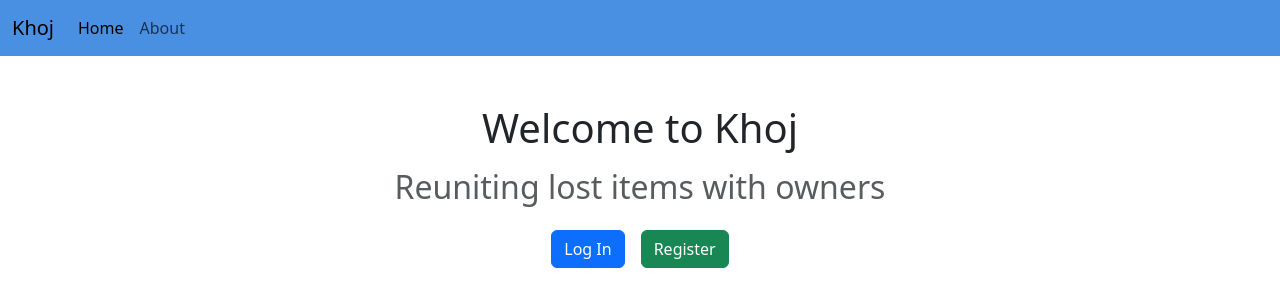
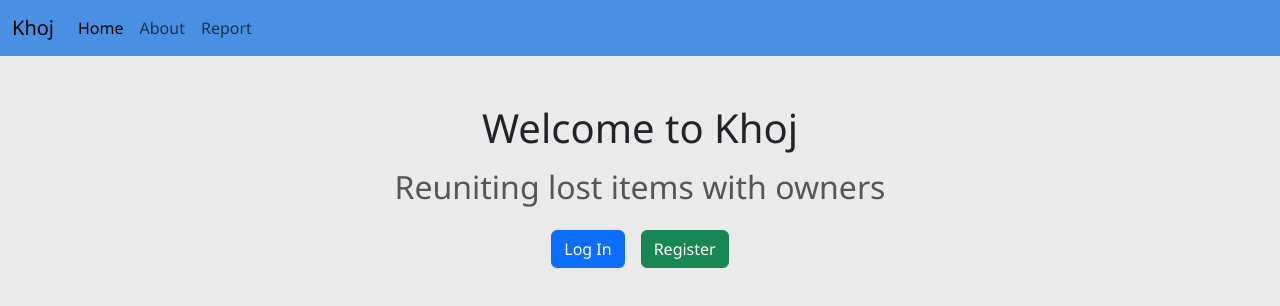
Before and after one commit to Raisul-3552/khoj, a React (Create React App) app: page / in a window 1280 px wide. Shown: the top 306 px of the page. Built offline with nearby package versions, Linux system fonts and the light colour scheme.

Commit message:
update app.js

```diff
--- a/src/App.js
+++ b/src/App.js
@@ -9,7 +9,7 @@
 import Navbar from './component/Navbar';
 import Home from './component/Home';
 import About from './component/About';
-
+import Report from './component/Report';
 function App() {
   return (
     <Router>
@@ -20,6 +20,7 @@
           <Route path="/about" element={<About />} />
           <Route path="/login" element={<Login />} />
           <Route path="/register" element={<Registration />} />
+          <Route path="/report" element={<Report />} />
         </Routes>
       </div>
     </Router>
--- a/src/component/Navbar.js
+++ b/src/component/Navbar.js
@@ -21,7 +21,9 @@
             <li className="nav-item">
               <Link className="nav-link" to="/about">About</Link>
             </li>
-
+            <li className="nav-item">
+              <Link className="nav-link" to="/report">Report</Link>
+            </li>
           </ul>
         </div>
       </div>
```
